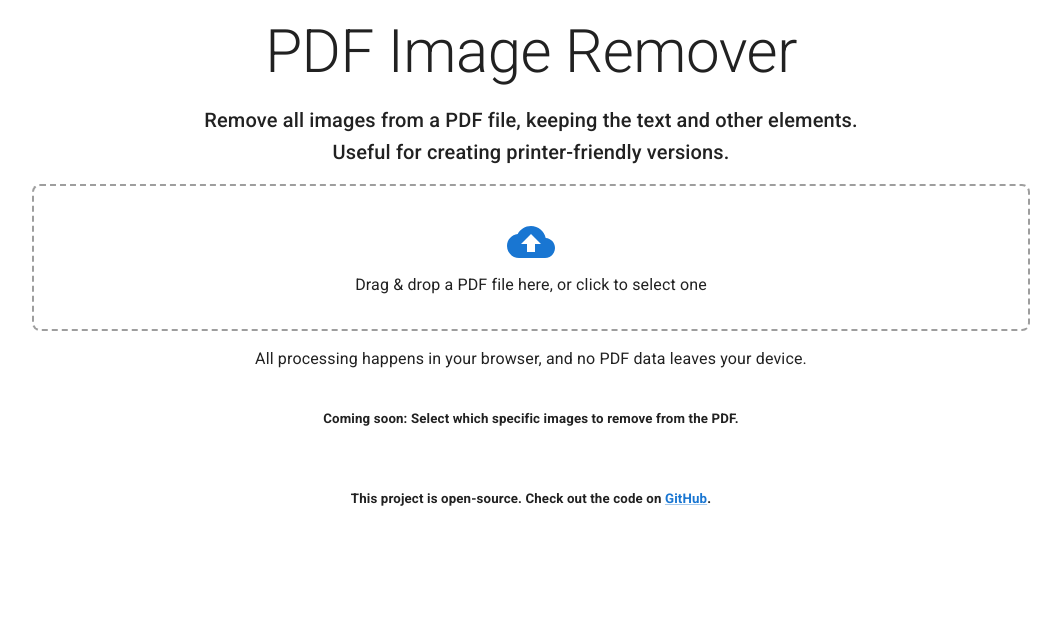
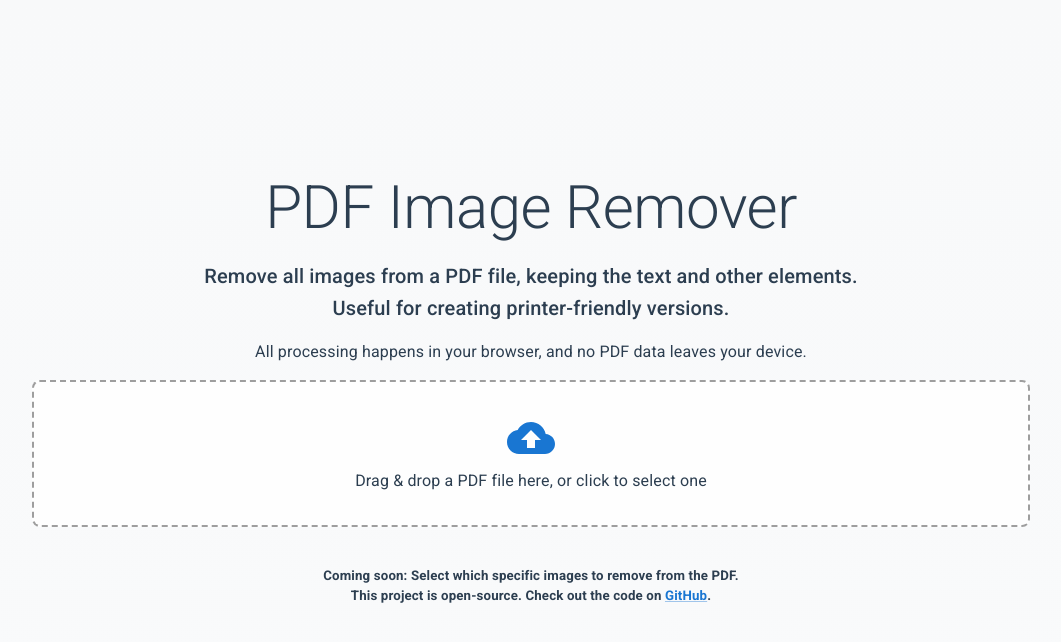
Before and after one commit to themetalfleece/pdf-toolkit, a React (Vite) app: page / in a window 1280 px wide. Shown: the top 642 px of the page, without its empty margins (109-1170 px from the left). Built offline with nearby package versions, Linux system fonts and the light colour scheme.

Commit message:
Improve visuals and palette

```diff
--- a/src/components/Home/Home.page.tsx
+++ b/src/components/Home/Home.page.tsx
@@ -2,7 +2,7 @@ import { PdfDownloader } from "@/components/PdfDownloader/PdfDownloader.componen
 import { PdfEditor } from "@/components/PdfEditor/PdfEditor.component";
 import { PdfSelector } from "@/components/PdfSelector/PdfSelector.component";
 import { useMupdf } from "@/hooks/useMupdf.hook";
-import { Box, Link, Typography } from "@mui/material";
+import { Box, lighten, Link, Typography } from "@mui/material";
 
 export const Home = () => {
   const mupdf = useMupdf();
@@ -10,12 +10,19 @@ export const Home = () => {
   return (
     <Box
       textAlign="center"
-      margin={2}
+      padding={2}
       width="100%"
+      height="100dvh"
       display="flex"
       flexDirection="column"
       alignItems="center"
+      justifyContent="center"
       gap={2}
+      sx={(theme) => ({
+        background: `linear-gradient(to bottom, ${
+          theme.palette.background.default
+        }, ${lighten(theme.palette.background.default, 0.2)});`,
+      })}
     >
       <Typography variant="h2">PDF Image Remover</Typography>
 
@@ -25,20 +32,19 @@ export const Home = () => {
         Useful for creating printer-friendly versions.
       </Typography>
 
+      <Typography>
+        All processing happens in your browser, and no PDF data leaves your
+        device.
+      </Typography>
+
       <PdfSelector />
 
       <PdfEditor mupdf={mupdf} />
 
       <PdfDownloader mupdf={mupdf} />
 
-      <Typography>
-        All processing happens in your browser, and no PDF data leaves your
-        device.
-      </Typography>
-
-      <h5>Coming soon: Select which specific images to remove from the PDF.</h5>
-
       <h5>
+        Coming soon: Select which specific images to remove from the PDF. <br />
         This project is open-source. Check out the code on{" "}
         <Link
           href="https://github.com/themetalfleece/pdf-toolkit"
--- a/src/components/ThemeProvider/ThemeProvider.component.tsx
+++ b/src/components/ThemeProvider/ThemeProvider.component.tsx
@@ -3,6 +3,16 @@ import { createTheme, ThemeProvider as MuiThemeProvider } from "@mui/material";
 const materialTheme = createTheme({
   colorSchemes: {
     dark: true,
+  },
+  palette: {
+    text: {
+      primary: "#2c3e50",
+      secondary: "#34495e",
+    },
+    background: {
+      default: "#f8f9fa",
+      paper: "#fefefe",
+    },
   },
 });
 
```
